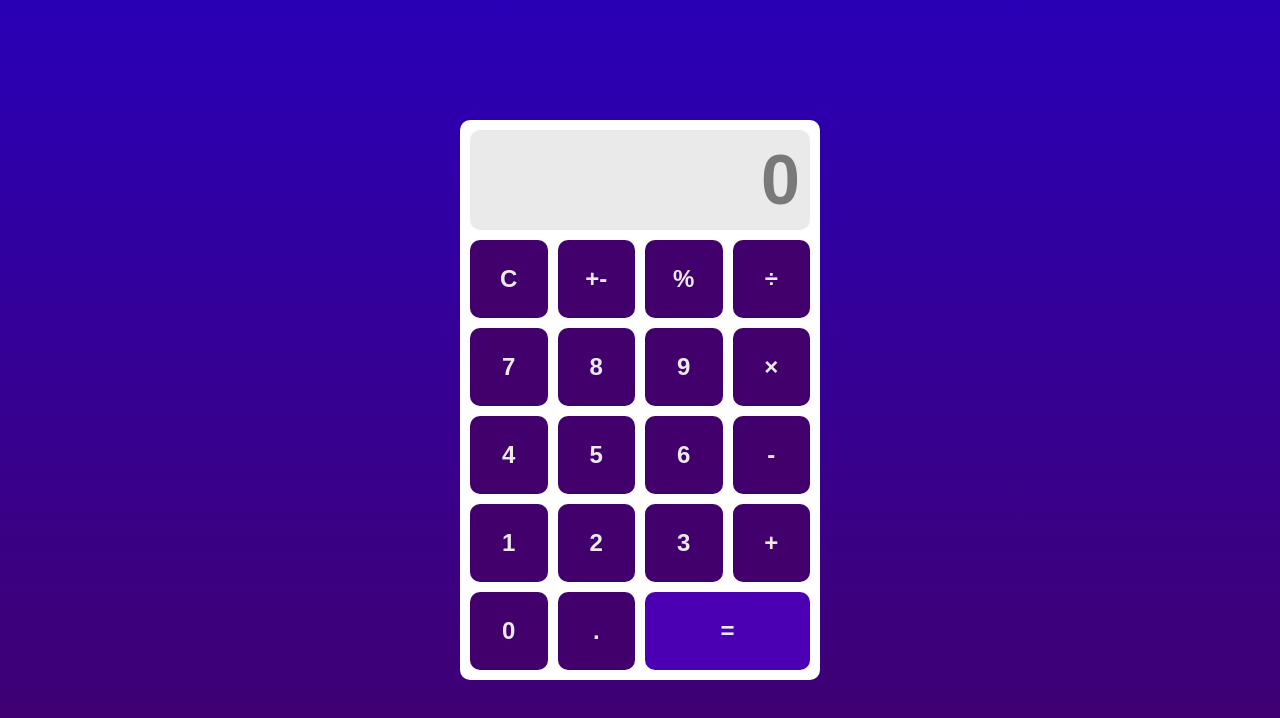
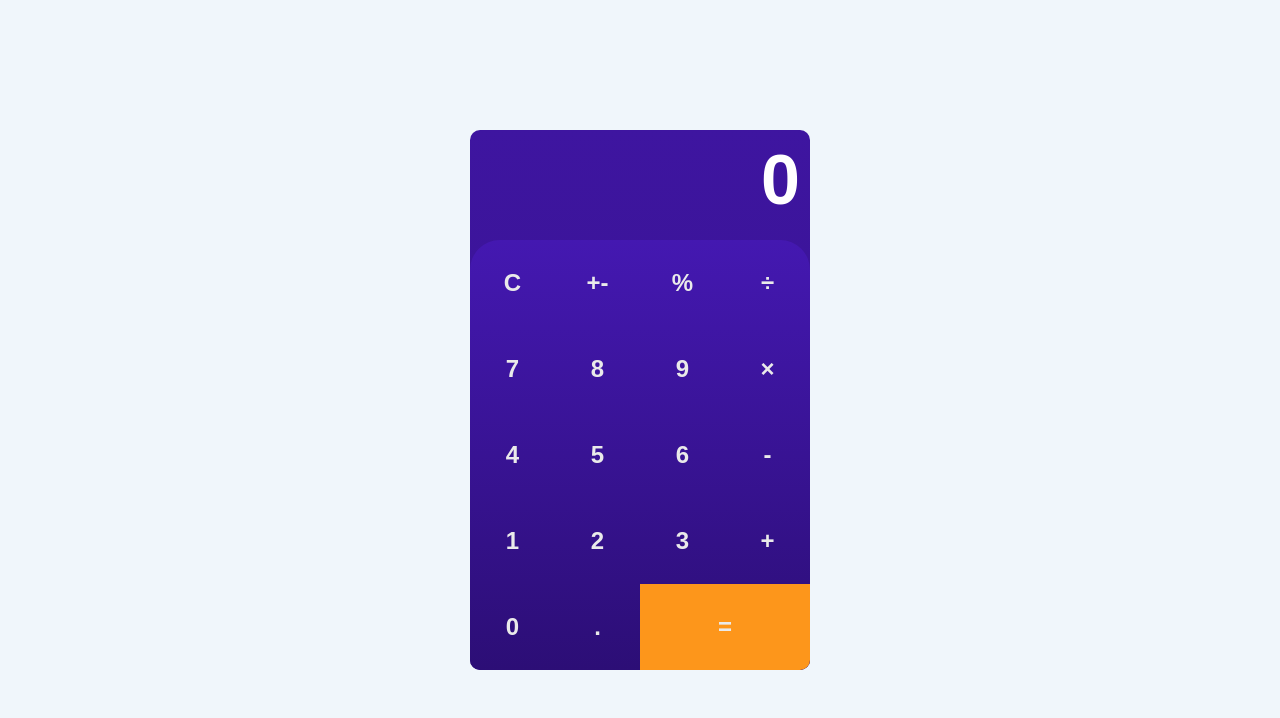
Before and after one commit to Barez001159544/calculator, a React (Create React App) app: page / in a window 1280 px wide. Shown: the top 718 px of the page. Built offline with nearby package versions, Linux system fonts and the light colour scheme.

Commit message:
Design changed a little

```diff
--- a/src/Components/Calculator/Calculator.css
+++ b/src/Components/Calculator/Calculator.css
@@ -4,15 +4,15 @@
   display: flex;
   align-items: center;
   justify-content: center;
-  background-image: linear-gradient(#2a00b7, #42006c);
+  background-image: linear-gradient(#f0f6fb, #f0f6fb);
 }
 
 .wrapper {
   width: 340px;
   height: 540px;
-  padding: 10px;
+  /* padding: 10px; */
   border-radius: 10px;
-  background: white;
+  background-image: linear-gradient(#3e15a0, #35128b);
 }
 
 .screen {
@@ -20,13 +20,13 @@
   width: 100%;
   margin-bottom: 10px;
   padding: 0 10px;
-  background-color: #eaeaea;
+  background-color: transparent;
   border-radius: 10px;
   display: flex;
   flex-direction: column;
   align-items: end;
   justify-content: center;
-  color: #797979;
+  color: white;
   font-weight: bold;
   box-sizing: border-box;
 }
@@ -49,17 +49,20 @@
   display: grid;
   grid-template-columns: repeat(4, 1fr);
   grid-template-rows: repeat(5, 1fr);
-  grid-gap: 10px;
+  border-radius: 50px;
+  background-image: linear-gradient(#4418b1, #2c0e76);
+  border-radius: 30px 30px 10px 10px;
+  /* grid-gap: 10px; */
 }
 
 button {
   border: none;
-  background-color: #42006c;
+  background-color: transparent;
   font-size: 24px;
   color: #eaeaea;
   font-weight: bold;
   cursor: pointer;
-  border-radius: 10px;
+  /* border-radius: 10px; */
   outline: none;
 }
 
@@ -69,9 +72,10 @@ button:hover {
 
 .equals {
   grid-column: 3 / 5;
-  background-color: #4c00b4;
+  border-radius: 0 0 10px 0;
+  background-color: #fd961b;
 }
 
 .equals:hover {
-  background-color: #3a0075;
+  background-color: #ff2e50;
 }
```
